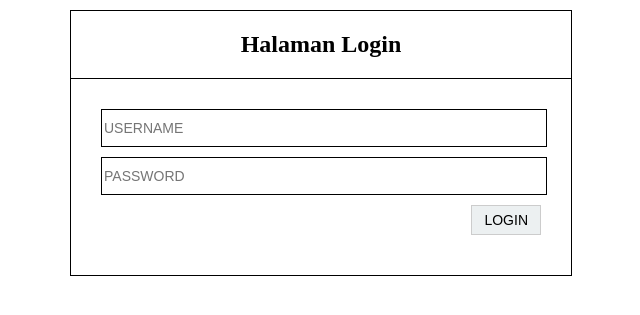
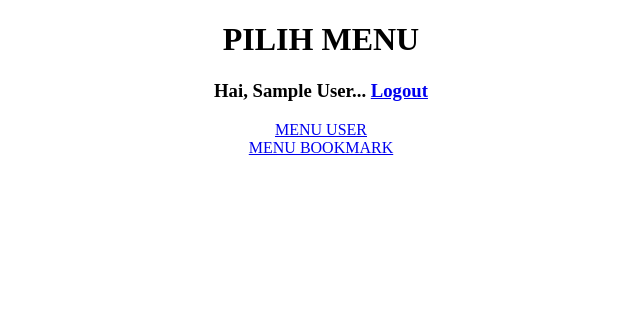
Before and after one commit to katanyaJATI/tugas-git-ci, a CodeIgniter app: page /tugas-crud-ci/index.php/home/index in a window 1280 px wide. Shown: the top 315 px of the page, without its empty margins (319-959 px from the left). Run offline with CodeIgniter, Linux system fonts and the light colour scheme; the visitor is signed in with stand-in values (Sample User, id 1).

Commit message:
CRUD user,bookmark,login,session OKE

```diff
--- a/application/config/routes.php
+++ b/application/config/routes.php
@@ -49,6 +49,6 @@ defined('BASEPATH') OR exit('No direct script access allowed');
 | Examples:	my-controller/index	-> my_controller/index
 |		my-controller/my-method	-> my_controller/my_method
 */
-$route['default_controller'] = 'home';
+$route['default_controller'] = 'login';
 $route['404_override'] = '';
 $route['translate_uri_dashes'] = FALSE;
--- a/application/controllers/home.php
+++ b/application/controllers/home.php
@@ -6,13 +6,15 @@ class Home extends CI_Controller{
 	function __construct(){
 		parent::__construct();
 		$this->load->model('m_data');
+		$this->load->helper('url');
+
+		if($this->session->userdata('status') != "login"){
+			redirect(base_url(""));
+		}
+
 	}
 
-	function index(){ // Index page.. Login
-		$this->load->view('login');
-	}
-
-	function menu_pilih(){ // Load halaman tambah bookmark
+	function index(){ // Load halaman tambah bookmark
 		$this->load->view('templates/header');
 		$this->load->view('view_menu');
 		$this->load->view('templates/footer');
@@ -33,7 +35,7 @@ class Home extends CI_Controller{
 				);
 
 			$this->session->set_userdata($data_session);
-			redirect(base_url("index.php/home/menu_pilih"));
+			redirect(base_url("index.php/home/"));
 
 		}else{
 			echo"<center><h2>Username dan password salah! Harap Periksa <a href='../../'>kembali</a></h2></center>";
@@ -44,5 +46,130 @@ class Home extends CI_Controller{
 		$this->session->sess_destroy();
 		redirect(base_url(''));
 	}
+
+/* --------------------------- BATAS --------------------- */
+
+	function lihat_bookmark(){ // Load halaman semua bookmark
+		$data['user'] = $this->m_data->ambil_databm()->result(); // meng-generate hasil query menjadi array
+		$this->load->view('templates/header');
+		$this->load->view('view_menu');
+		$this->load->view('view_bookmark',$data);
+		$this->load->view('templates/footer');
+	}
+
+	function tambah_bookmark(){ // Load halaman tambah bookmark
+		$this->load->view('templates/header');
+		$this->load->view('view_menu');
+		$this->load->view('input_bookmark');
+		$this->load->view('templates/footer');
+	}
+
+	function tambah_bookmark_aksi(){ // AKsi tambah bookmark
+		$title = $this->input->post('title');
+		$url = $this->input->post('url');
+		$description = $this->input->post('description');
+
+		$data = array(
+			'title' => $title,
+			'url' => $url,
+			'description' => $description
+			);
+		$this->m_data->input_databm($data,'tb_bookmark');
+		redirect('home/lihat_bookmark');
+	}
+
+	function hapus_bookmark($id){ // Aksi hapus bookmark, $id berguna untuk menangkap data id yang di kirim melalui url
+		$where = array('id' => $id);
+		$this->m_data->hapus_databm($where,'tb_bookmark');
+		redirect('home/lihat_bookmark');
+	}
+
+	function ubah_bookmark($id){
+		$where = array('id' => $id);
+		$data['user'] = $this->m_data->ubah_databm($where,'tb_bookmark')->result(); // meng-generate hasil query menjadi array
+		$this->load->view('templates/header');
+		$this->load->view('view_menu');
+		$this->load->view('edit_bookmark',$data);
+		$this->load->view('templates/footer');
+	}
+
+	function ubah_bookmark_aksi(){
+		$id = $this->input->post('id');
+		$title = $this->input->post('title');
+		$url = $this->input->post('url');
+		$description = $this->input->post('description');
+
+		$data = array(
+			'title' => $title,
+			'url' => $url,
+			'description' => $description
+			);
+		$where = array(
+			'id' => $id
+			);
+		$this->m_data->update_databm($where,$data,'tb_bookmark');
+		redirect('home/lihat_bookmark');
+	}
+
+/* ------------------------- BATAS ---------------- */
+
+	function lihat_user(){ // Load halaman semua user
+		$data['user'] = $this->m_data->ambil_dataus()->result(); // meng-generate hasil query menjadi array
+		$this->load->view('templates/header');
+		$this->load->view('view_menu');
+		$this->load->view('view_user',$data);
+		$this->load->view('templates/footer');
+	}
+
+	function tambah_user(){ // Load halaman tambah user
+		$this->load->view('templates/header');
+		$this->load->view('view_menu');
+		$this->load->view('input_user');
+		$this->load->view('templates/footer');
+	}
+
+	function tambah_user_aksi(){ // AKsi tambah user
+		$username = $this->input->post('username');
+		$password = $this->input->post('password');
+
+		$data = array(
+			'username' => $username,
+			'password' => md5($password)
+			);
+		$this->m_data->input_dataus($data,'tb_user');
+		redirect('home/lihat_user');
+	}
+
+	function hapus_user($id){ // Aksi hapus user, $id berguna untuk menangkap data id yang di kirim melalui url
+		$where = array('id' => $id);
+		$this->m_data->hapus_dataus($where,'tb_user');
+		redirect('home/lihat_user');
+	}
+
+	function ubah_user($id){
+		$where = array('id' => $id);
+		$data['user'] = $this->m_data->ubah_dataus($where,'tb_user')->result(); // meng-generate hasil query menjadi array
+		$this->load->view('templates/header');
+		$this->load->view('view_menu');
+		$this->load->view('edit_user',$data);
+		$this->load->view('templates/footer');
+	}
+
+	function ubah_user_aksi(){
+		$id = $this->input->post('id');
+		$username = $this->input->post('username');
+		$password = $this->input->post('password');
+
+		$data = array(
+			'username' => $username,
+			'password' => md5($password)
+			);
+		$where = array(
+			'id' => $id
+			);
+		$this->m_data->update_dataus($where,$data,'tb_user');
+		redirect('home/lihat_user');
+	}
+
 }
 ?>
--- a/application/views/edit_bookmark.php
+++ b/application/views/edit_bookmark.php
@@ -1,7 +1,7 @@
 <center>
 	  <h1>CRUD Update</h1>
 	  <h2>Edit Data Bookmark</h2>
-	  <form action="<?php echo base_url().'index.php/crud_bookmark/ubah_bookmark_aksi';?>" method="POST">
+	  <form action="<?php echo base_url().'index.php/home/ubah_bookmark_aksi';?>" method="POST">
 	  <?php foreach($user as $u){ ?>
 		Username <br />
 		<input type="hidden" name="id" value="<?php echo $u->id ?>"> <br />
--- a/application/views/edit_user.php
+++ b/application/views/edit_user.php
@@ -1,13 +1,13 @@
 <center>
 	  <h1>CRUD Update</h1>
 	  <h2>Edit Data User</h2>
-	  <form action="<?php echo base_url().'index.php/crud_user/ubah_user_aksi';?>" method="POST">
+	  <form action="<?php echo base_url().'index.php/home/ubah_user_aksi';?>" method="POST">
 	  <?php foreach($user as $u){ ?>
 		Username <br />
 		<input type="hidden" name="id" value="<?php echo $u->id ?>"> <br />
 		<input type="text" name="username" value="<?php echo $u->username ?>"> <br />
 		Password <br />
-		<input type="password" name="password" value="<?php echo $u->password ?>"> <br />
+		<input type="password" name="password" placeholder="masukkan password baru"> <br />
 
 		<input type="submit" value="Simpan">
 		<input type="reset" value="Reset">
--- a/application/views/input_bookmark.php
+++ b/application/views/input_bookmark.php
@@ -1,7 +1,7 @@
 <center>
 	  <h1>CRUD Insert</h1>
 	  <h2>Tambah Data Bookmark</h2>
-	  <form action="<?php echo base_url(); ?>index.php/crud_bookmark/tambah_bookmark_aksi" method="POST">
+	  <form action="<?php echo base_url(); ?>index.php/home/tambah_bookmark_aksi" method="POST">
 		Title <br />
 		<input type="text" name="title"> <br />
 		Url <br />
--- a/application/views/input_user.php
+++ b/application/views/input_user.php
@@ -1,7 +1,7 @@
 <center>
 	  <h1>CRUD Insert</h1>
 	  <h2>Tambah Data User</h2>
-	  <form action="<?php echo base_url(); ?>index.php/crud_user/tambah_user_aksi" method="POST">
+	  <form action="<?php echo base_url(); ?>index.php/home/tambah_user_aksi" method="POST">
 		Username <br />
 		<input type="text" name="username"> <br />
 		Password <br />
--- a/application/views/view_menu.php
+++ b/application/views/view_menu.php
@@ -5,6 +5,6 @@
 		<a href="<?php echo base_url('index.php/home/logout'); ?>">Logout</a>
 	</h3>
 	<a href="<?php echo base_url('logout') ?>"></a>
-	<a href="<?php echo base_url(); ?>index.php/crud_user">MENU USER</a> <br />
-	<a href="<?php echo base_url(); ?>index.php/crud_bookmark">MENU BOOKMARK</a> <br />
+	<a href="<?php echo base_url(); ?>index.php/home/lihat_user">MENU USER</a> <br />
+	<a href="<?php echo base_url(); ?>index.php/home/lihat_bookmark">MENU BOOKMARK</a> <br />
 </center>
```
Also changed, not shown: application/controllers/crud_bookmark.php (deleted, +0 -75 lines), application/controllers/crud_user.php (deleted, +0 -71 lines), application/controllers/login.php (added, +15 -0 lines), application/views/view_bookmark.php (+8 -8 lines), application/views/view_user.php (+7 -7 lines).
